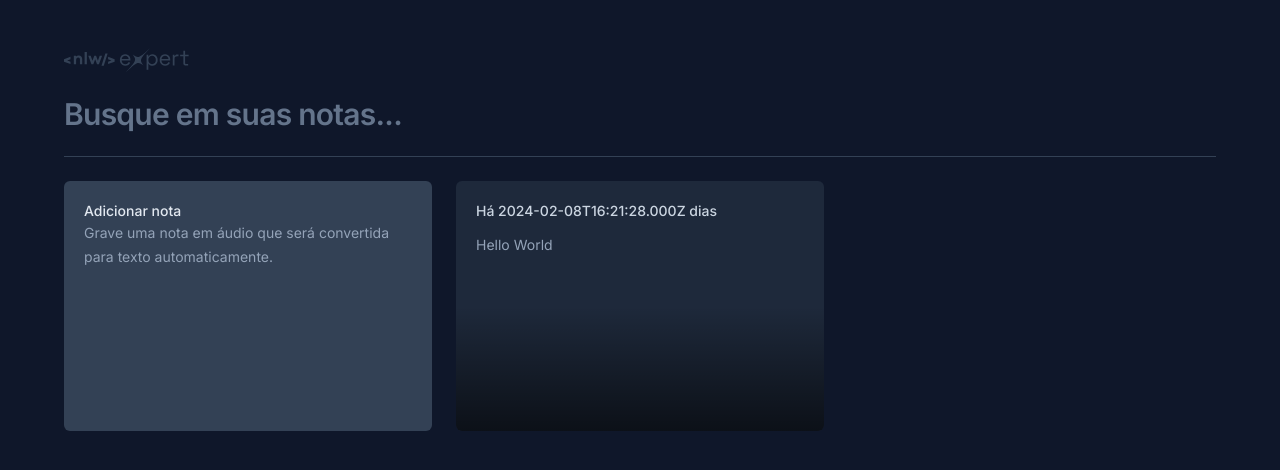
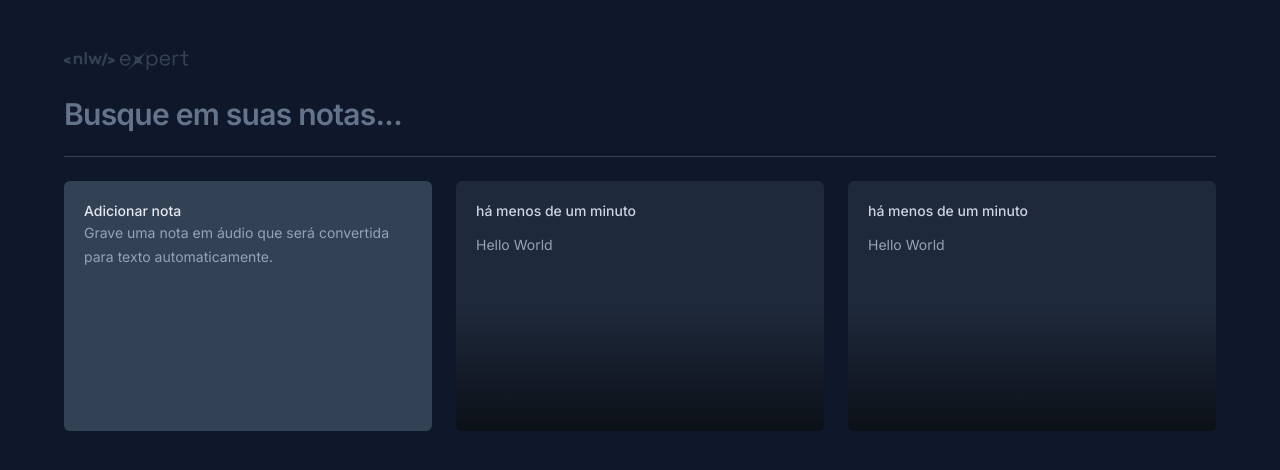
Before and after one commit to Akumanoir/nlw-expert-notes, a React (Vite) app: page / in a window 1280 px wide. Shown: the top 470 px of the page. Built offline with nearby package versions, Linux system fonts and the light colour scheme.

Commit message:
added add note feature

```diff
--- a/src/app.tsx
+++ b/src/app.tsx
@@ -1,29 +1,52 @@
+import { useState } from "react";
 import logo from "./assets/logo-nlw-expert.svg";
 import { NewNoteCard } from "./components/new-note-card";
 import { NoteCard } from "./components/note-card";
 
+interface Note {
+  id: string,
+  date: Date,
+  content: string
+}
+
 export function App() {
+  const [notes, setNotes] = useState([
+    {
+      id: 1,
+      date: new Date(),
+      content: "Hello World",
+    },
+    {
+      id: 2,
+      date: new Date(),
+      content: "Hello World",
+    },
+  ]);
+
+  function onNoteCreated(content: string) {
+    const newNote = {
+      id: Math.random(),
+      date: new Date(),
+      content,
+    };
+
+    setNotes([newNote, ...notes]);
+  }
+
   return (
     <div className="mx-auto max-w-6xl my-12 space-y-6">
       <img src={logo} alt="logo da nlw expert" />
       <form className="w-full" action="">
-        <input
-          type="text"
-          placeholder="Busque em suas notas..."
-          name=""
-          id=""
-          className="w-full bg-transparent text-3xl font-semibold tracking-tight placeholder:text-slate-500 outline-none"
-        />
+        <input type="text" placeholder="Busque em suas notas..." name="" id="" className="w-full bg-transparent text-3xl font-semibold tracking-tight placeholder:text-slate-500 outline-none" />
       </form>
 
       <div className="h-px bg-slate-700" />
 
       <div className="grid grid-cols-3 auto-rows-[250px] gap-6">
-        <NewNoteCard />
-        <NoteCard note={{
-          date: new Date(),
-          content: "Hello World"
-        }}  />
+        <NewNoteCard onNoteCreated={onNoteCreated} />
+        {notes.map((note) => {
+          return <NoteCard key={note.id} note={note} />;
+        })}
       </div>
     </div>
   );
--- a/src/components/new-note-card.tsx
+++ b/src/components/new-note-card.tsx
@@ -3,7 +3,11 @@ import { X } from "lucide-react";
 import { ChangeEvent, FormEvent, useState } from "react";
 import { toast } from "sonner";
 
-export function NewNoteCard() {
+interface newNoteCardProps {
+  onNoteCreated: (contet: string) => void
+}
+
+export function NewNoteCard({ onNoteCreated }: newNoteCardProps) {
   const [shouldShowOnBoarding, setShouldShowOnBoarding] = useState(true);
 
   const [content, setContent] = useState("");
@@ -23,6 +27,8 @@ export function NewNoteCard() {
   function handleSaveNote(event: FormEvent) {
     console.log(content);
     event.preventDefault();
+
+    onNoteCreated(content)
 
     toast.success("Nota criada com Sucesso")
   }
--- a/src/components/note-card.tsx
+++ b/src/components/note-card.tsx
@@ -14,7 +14,7 @@ export function NoteCard({ note }: NoteCardProps) {
   return (
     <Dialog.Root>
       <Dialog.Trigger className="rounded-md text-left flex flex-col bg-slate-800 p-5 gap-3 overflow-hidden relative outline-none hover:ring-2 hover:ring-slate-600 focus-visible:ring-2 focus-visible:ring-lime-400">
-        <span className="text-sm font-medium text-slate-300">Há {note.date.toISOString()} dias</span>
+        <span className="text-sm font-medium text-slate-300">{formatDistanceToNow(note.date, { locale: ptBR, addSuffix: true })}</span>
         <p className="text-sm leading-6 text-slate-400">{note.content}</p>
         <div className="absolute bottom-0 left-0 right-0 h-1/2 bg-gradient-to-t from-black/60 to-transparent pointer-events-none" />
       </Dialog.Trigger>
```
